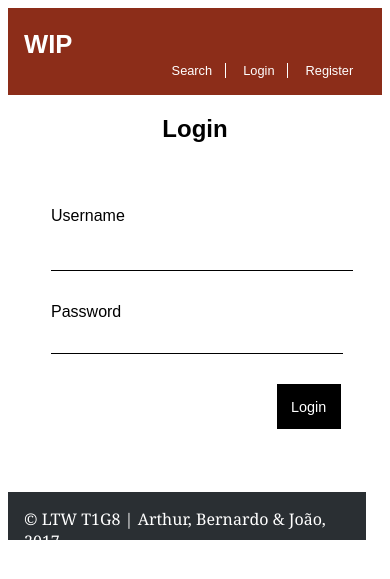
After one commit to jotapsa/LTW-T1G8, a PHP site: page /login.php in a window 390 px wide. The commit adds this page. Shown: the top 579 px of the page. Run offline with PHP 8.4, Linux system fonts and the light colour scheme; data comes from the database, SQL or seed files in the repository.

Commit message:
modify header and css, login form, action login and logout

```diff
--- /dev/null
+++ b/action_logout.php
@@ -0,0 +1,6 @@
+<?php
+session_start();
+session_destroy();
+header('Location: ' . $_SERVER['HTTP_REFERER']);
+exit();
+ ?>
--- /dev/null
+++ b/css/forms.css
@@ -0,0 +1,90 @@
+form {
+  background-color: white;
+  color: black;
+  margin: 2em auto;
+  width: 20em;
+  padding: 1em;
+}
+
+#save,#add{
+  width: 40em;
+  margin: 2em 2em;
+}
+
+#login input:hover {
+  background-color: #db6c0a;
+}
+
+form input[type="text"] {
+  display: block;
+  width: 100%;
+  padding: 0.5em;
+}
+
+form textarea {
+  display: block;
+  width: 100%;
+  height: 10em;
+  padding: 0.5em;
+}
+
+label {
+  padding: 1em;
+}
+
+label, input {
+  display: block;
+}
+
+input {
+  border: none;
+  background-color: white;
+  color: black;
+  border-bottom: 1px solid black;
+  margin-top: 1em;
+  width: 100%;
+  font-size: 0.9em;
+}
+
+input[type=submit] {
+  width: auto;
+
+  background-color: black;
+  color: white;
+
+  border: none;
+  margin: 1em;
+  padding: 1em;
+  margin-left: auto;
+}
+
+input:focus {
+  outline: none;
+  border-bottom: 1px solid #046dd5;
+}
+
+#register h1, #login h1 {
+  text-align: center;
+}
+
+@media (max-width: 30em) {
+  #register, #login {
+    background-color: white;
+  }
+
+  #save,#add{
+    width:20em;
+    margin: 1em 0.5em;
+  }
+
+  form textarea {
+    height: 15em;
+  }
+}
+
+@media (max-width: 60em) {
+  #save,#add{
+    width:45em;
+    margin: 1em 1em;
+  }
+}
--- a/css/style.css
+++ b/css/style.css
@@ -1,7 +1,7 @@
 /* header */
 
 body > header {
-  background-color: #046dd5;
+  background-color: #8c2d19;
   color: white;
 
   padding: 1em;
@@ -16,54 +16,26 @@ body > header a {
   text-decoration: none;
 }
 
-body > header #signup a:first-child {
-  border-right: 1px solid white;
+body > header #signup a:last-child {
+  border-right: none;
 }
 
 body > header #signup a {
   padding: 0 1em;
+  border-right: 1px solid white;
 }
 
 body > header #signup a:first-child {
   padding-left: 0;
 }
 
-/* navigation */
-
-#menu ul {
-  margin: 0;
-  padding: 0;
-}
-
-#menu li {
-  background-color: white;
-  text-align: center;
-
-  list-style-type: none;
-
-  padding: 1em 0;
-}
-
-#menu li a{
-  color: black;
-  text-decoration: none;
-}
-
-#menu li:hover {
-  background-color: #2a2f33;
-}
-
-#menu li:hover a{
-  color: white;
-}
-
-#hamburger, .hamburger {
-  display: none;
+body > header #signup {
+  text-align: right;
 }
 
 /* article */
 
-#news header {
+/*#news header {
   max-width: 10em;
   padding: 1em;
   position: absolute;
--- a/database/connection.php
+++ b/database/connection.php
@@ -1,6 +1,6 @@
 <?php
    try {
-      $dbh = new PDO('sqlite:news.db');
+      $dbh = new PDO('sqlite:list.db');
       $dbh->setAttribute(PDO::ATTR_DEFAULT_FETCH_MODE, PDO::FETCH_ASSOC);
       $dbh->setAttribute(PDO::ATTR_ERRMODE, PDO::ERRMODE_EXCEPTION);
    } catch (PDOException $e) {
--- a/database/list.sql
+++ b/database/list.sql
@@ -48,3 +48,5 @@ CREATE TABLE Item (
   idItem    INTEGER   PRIMARY KEY,
     FOREIGN KEY (idList) REFERENCES List
 );
+
+INSERT INTO User VALUES(NULL,'john', '7110eda4d09e062aa5e4a390b0a572ac0d2c0220','John','john@fe.up.pt',NULL);
--- /dev/null
+++ b/database/users.php
@@ -0,0 +1,13 @@
+<?php
+  function userExists($dbh,$username,$password){
+    $stmt = $dbh->prepare('SELECT COUNT(User.username) as valid FROM User WHERE User.username = ? and User.password = ?');
+    $stmt->execute(array($username,hash('sha1', $password)));
+    return $stmt->fetch() !== false;
+  }
+
+  function NameofUser($dbh,$username){
+    $stmt = $dbh->prepare('SELECT User.name as name FROM User WHERE User.username = ?');
+    $stmt->execute(array($username));
+    return $stmt->fetch();
+  }
+ ?>
--- a/index.php
+++ b/index.php
@@ -1,10 +1,10 @@
 <?php
   session_start();
   include_once('database/connection.php');
-  include_once('database/news.php');
-  $articles = getAllNews($dbh);
+  //include_once('database/news.php');
+  //$articles = getAllNews($dbh);
 
   include('templates/common/header.php');  // prints the initial part of the HTML document
-  include('templates/news/list_news.php'); // prints the list of news in HTML
+  //include('templates/news/list_news.php'); // prints the list of news in HTML
   include('templates/common/footer.php');  // prints the initial part of the HTML document
 ?>
--- /dev/null
+++ b/login.php
@@ -0,0 +1,14 @@
+<?php
+  session_start();
+  include_once('database/connection.php');
+  include_once('database/users.php');
+
+  // $article = getNewsbyID($dbh, $_GET['id']);
+  // $paragraphs = explode("\n", $article['fulltext']);
+  // $comments = getCommentsbyNewsID($dbh, $_GET['id']);
+  // $Ncomments = getNumberCommentsbyNewsID($dbh, $_GET['id']);
+
+  include('templates/common/header.php');
+  include('templates/sessions/login.php');
+  include('templates/common/footer.php');
+?>
--- a/templates/common/footer.php
+++ b/templates/common/footer.php
@@ -1,5 +1,5 @@
     <footer>
-      <p>&copy; Fake News, 2017</p>
+      <p>&copy; LTW T1G8 | Arthur, Bernardo & João, 2017</p>
     </footer>
   </body>
 </html>
--- a/templates/common/header.php
+++ b/templates/common/header.php
@@ -1,60 +1,35 @@
 <!DOCTYPE html>
 <html lang="en-US">
   <head>
-    <title>Super Legit News</title>
+    <title>WIP</title>
     <meta charset="UTF-8">
     <meta name="viewport" content="width=device-width, initial-scale=1.0">
     <link href="css/style.css" rel="stylesheet">
-    <link href="css/layout.css" rel="stylesheet">
+    <!-- <link href="css/layout.css" rel="stylesheet">
     <link href="css/responsive.css" rel="stylesheet">
-    <link href="css/comments.css" rel="stylesheet">
+    <link href="css/comments.css" rel="stylesheet"> -->
     <link href="css/forms.css" rel="stylesheet">
   </head>
   <body>
     <header>
-      <h1><a href="list_news.php">Super Legit News</a></h1>
-      <h2><a href="list_news.php">Where fake news are born!</a></h2>
+      <h1><a href="index.php">WIP</a></h1>
+      <!-- <h2><a href="list_news.php">Where fake news are born!</a></h2> -->
       <div id="signup">
         <?php
           include_once('database/users.php');
           if(isset($_SESSION['username']) && $_SESSION['username'] != ''){
             $name = NameofUser($dbh,$_SESSION['username']); ?>
-            <a href="list_news.php">Hello <?=$name['name']?>!</a>
-            <a href="add_news.php">Add ...</a>
+            <a>Hello <?=$name['name']?>!</a>
+            <a href="profile.php">Profile</a>
+            <a href="add_news.php">Add To-Do List...</a>
             <a href="action_logout.php">Logout</a>
           <?php
           }
           else{ ?>
-        <a href="register.html">Register</a>
-        <a href="login_page.php">Login</a>
+            <a href="search.php">Search</a>
+            <a href="login.php">Login</a>
+            <a href="register.html">Register</a>
       <?php } ?>
       </div>
     </header>
-    <nav id="menu">
-      <!-- just for the hamburguer menu in responsive layout -->
-      <input type="checkbox" id="hamburger">
-      <label class="hamburger" for="hamburger"></label>
-
-      <ul>
-        <li><a href="list_news.php">Local</a></li>
-        <li><a href="list_news.php">World</a></li>
-        <li><a href="list_news.php">Politics</a></li>
-        <li><a href="list_news.php">Sports</a></li>
-        <li><a href="list_news.php">Science</a></li>
-        <li><a href="list_news.php">Weather</a></li>
-      </ul>
-    </nav>
-    <aside id="related">
-      <article>
-        <h1><a href="#">Duis arcu purus</a></h1>
-        <p>Etiam mattis convallis orci eu malesuada. Donec odio ex, facilisis ac blandit vel, placerat ut lorem. Ut id sodales purus. Sed ut ex sit amet nisi ultricies malesuada. Phasellus magna diam, molestie nec quam a, suscipit finibus dui. Phasellus a.</p>
-      </article>
-      <article>
-        <h1><a href="#">Sed efficitur interdum</a></h1>
-        <p>Integer massa enim, porttitor vitae iaculis id, consequat a tellus. Aliquam sed nibh fringilla, pulvinar neque eu, varius erat. Nam id ornare nunc. Pellentesque varius ipsum vitae lacus ultricies, a dapibus turpis tristique. Sed vehicula tincidunt justo, vitae varius arcu.</p>
-      </article>
-      <article>
-        <h1><a href="#">Vestibulum congue blandit</a></h1>
-        <p>Proin lectus felis, fringilla nec magna ut, vestibulum volutpat elit. Suspendisse in quam sed tellus fringilla luctus quis non sem. Aenean varius molestie justo, nec tincidunt massa congue vel. Sed tincidunt interdum laoreet. Vivamus vel odio bibendum, tempus metus vel.</p>
-      </article>
     </aside>
--- /dev/null
+++ b/templates/sessions/login.php
@@ -0,0 +1,12 @@
+<section id="login">
+  <h1>Login</h1>
+  <form action="action_login.php" method="post">
+    <label>
+      Username <input type="text" name="username">
+    </label>
+    <label>
+      Password <input type="password" name="password">
+    </label>
+    <input type="submit" value="Login">
+  </form>
+</section>
```
Also changed, not shown: other parts of css/style.css (+1 -52 lines), action_login.php (added, +15 -0 lines), list.db (added), 1 other file.
